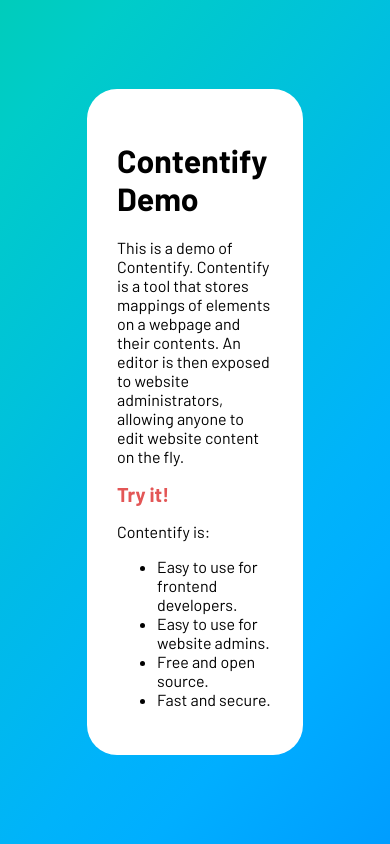
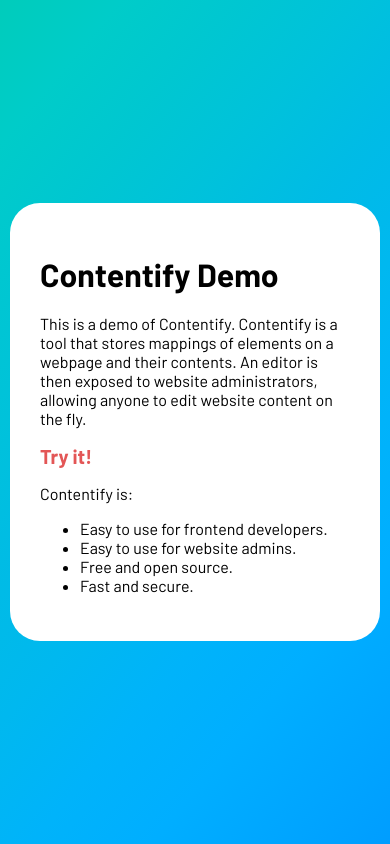
Before and after one commit to TitaniumCladStudios/ContentifyDemo, a SvelteKit app: page / in a window 390 px wide. Built offline with nearby package versions, Linux system fonts and the light colour scheme; no server answers; the database is empty.

Commit message:
Mobile view

```diff
--- a/src/routes/+page.svelte
+++ b/src/routes/+page.svelte
@@ -47,4 +47,10 @@
         text-decoration: underline;
         color: #000;
     }
+    @media(max-width: 850px){
+        .content-container {
+            width: 90%;
+            margin: 10px;
+        }
+    }
 </style>
```
